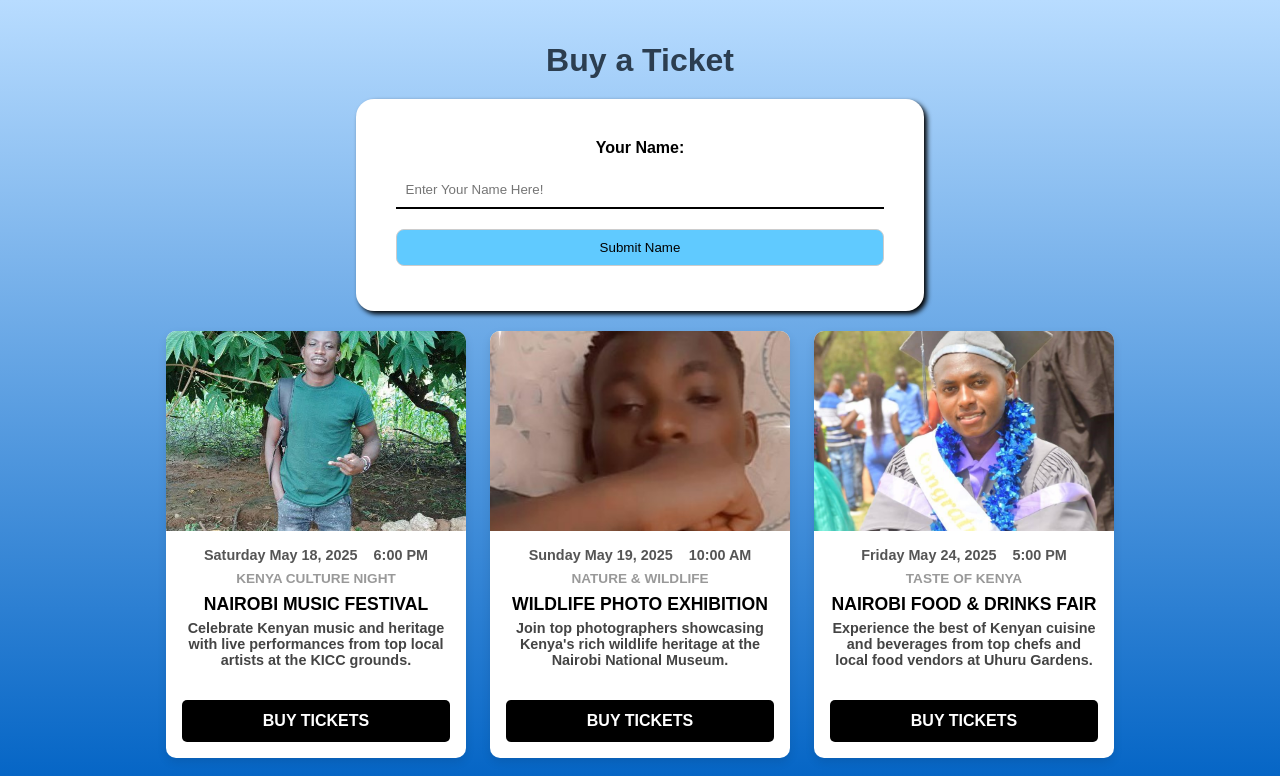
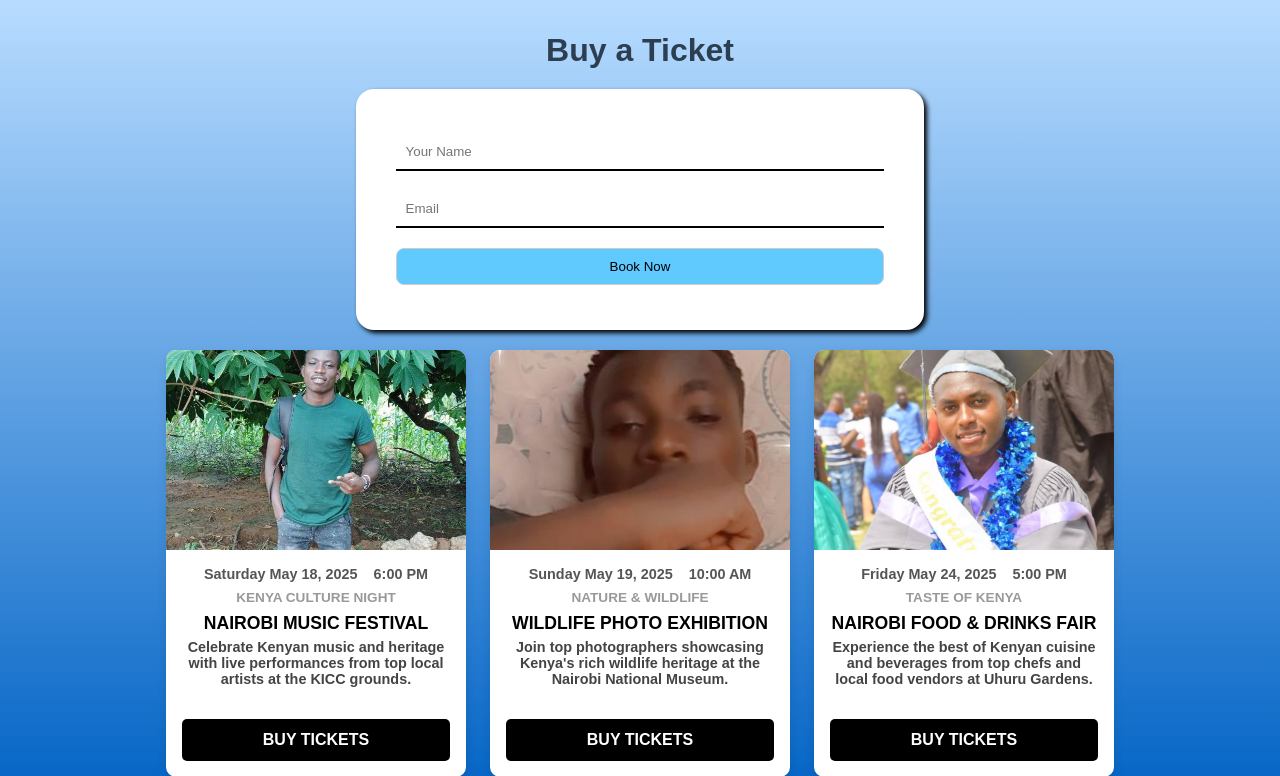
Before and after one commit to titus2023/eng_bonnie_tickets, a Flask app: page / in a window 1280 px wide. Shown: the top 776 px of the page. Run offline with Flask 3, Linux system fonts and the light colour scheme.

Commit message:
Update index.html

```diff
--- a/templates/index.html
+++ b/templates/index.html
@@ -8,10 +8,16 @@
   <body>
    <div class="main">
     <h1>Buy a Ticket</h1>
-    <form action="/buy" method="post">
-      <label>Your Name:</label>
-      <input type="text" name="buyer_name" placeholder="Enter Your Name Here!" required>
-      <button type="submit">Submit Name</button>
+
+    <form action="/book" method="POST">
+      <!-- <input type="hidden" name="event" value="Nairobi Food & Drinks Fair"> -->
+       <!-- <input type="hidden" name="event" value="Wildlife Photo Exhibition"> -->
+        <!-- <input type="hidden" name="event" value="Nairobi Music Festival"> -->
+
+
+      <input type="text" name="name" placeholder="Your Name" required>
+      <input type="email" name="email" placeholder="Email" required>
+      <button type="submit">Book Now</button>
     </form>
 
     <div class="card-container">
@@ -47,6 +53,7 @@
         </div>
         <a href="#" class="btn">BUY TICKETS</a>
       </div>
+
     </div>
    </div>
   </body>
```
